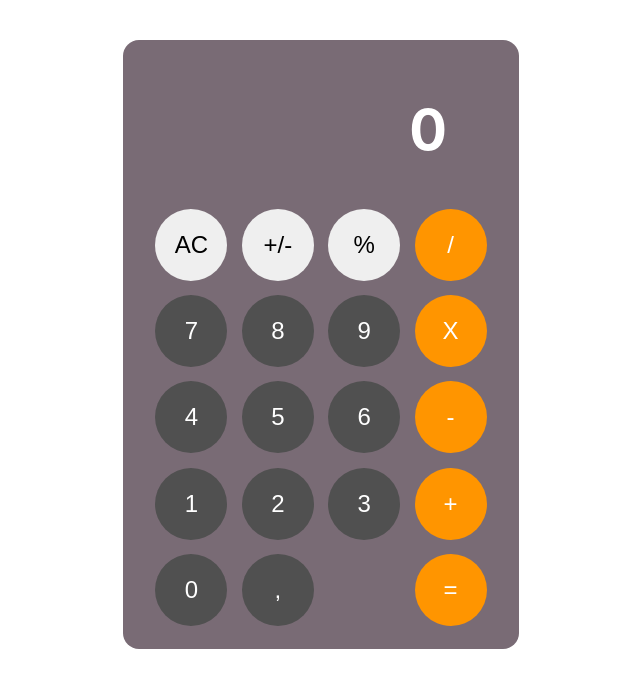
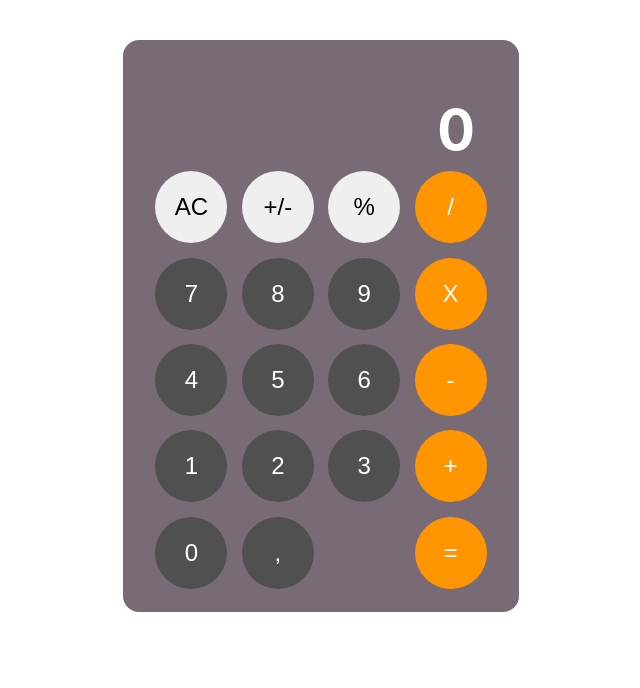
Before and after one commit to JazminPinto/calculadoraDiferente, a React (Create React App) app: page / in a window 1280 px wide. Shown: the top 688 px of the page, without its empty margins (319-959 px from the left). Built offline with nearby package versions, Linux system fonts and the light colour scheme.

Commit message:
corregui o margem

```diff
--- a/src/componentes/Calculadora.css
+++ b/src/componentes/Calculadora.css
@@ -31,6 +31,6 @@ button:hover{
     color: white;
     display: flex;
     justify-content: right;
-    margin-right: 1em;
+    margin: 0 0.5em 0 0.5em;
     font-size: 3.5em;
 }
```
